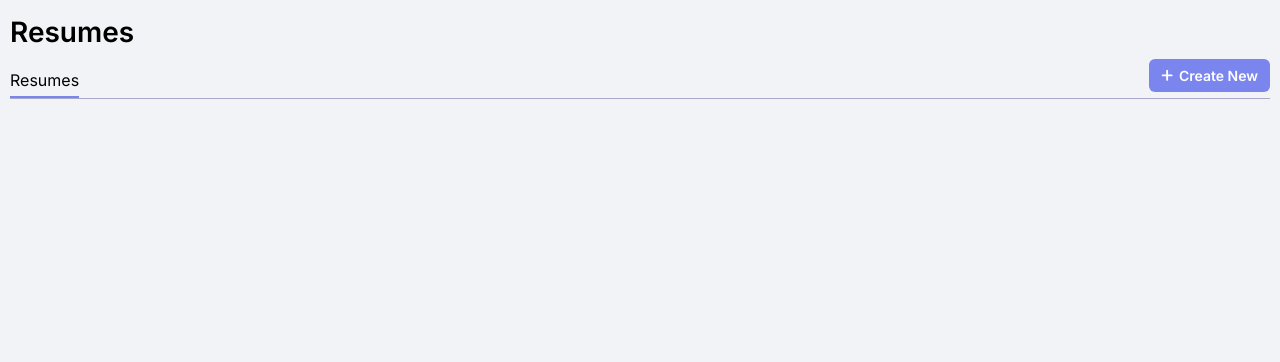
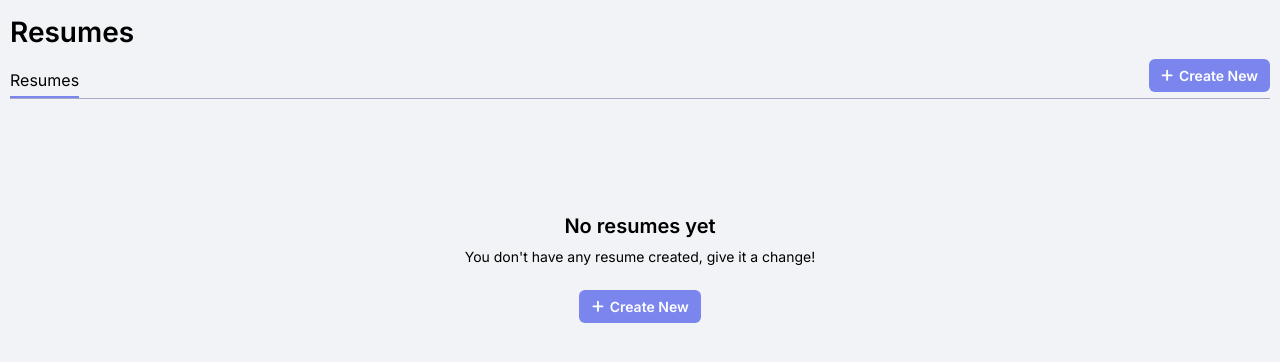
Before and after one commit to tomasndlate/resume-builder, an Angular app: page /dashboard in a window 1280 px wide. Shown: the top 362 px of the page. Built offline with nearby package versions, Linux system fonts and the light colour scheme.

Commit message:
functionality

```diff
--- a/src/app/components/resume-components/resume-summary/resume-summary.component.html
+++ b/src/app/components/resume-components/resume-summary/resume-summary.component.html
@@ -1,13 +1,13 @@
 <div class="resume-component">
   <header class="resume-component_header">
-    <h2 class="resume-component_header_title">Professional Summary</h2>
+    <h2 class="resume-component_header_title">{{ summary.title.default }}</h2>
   </header>
 
   <article class="resume-component-element_article">
     <div class="resume-component-element_input-section grid-2-columns">
-      <label class="resume-component-element_input-section_label" for="summary">Summary</label>
+      <label class="resume-component-element_input-section_label" for="summary">{{ summary.element.label }}</label>
       <textarea class="resume-component-element_input-section_textarea" id="summary" type="text"
-        placeholder=""></textarea>
+        placeholder="" (blur)="onInputBlur()" [(ngModel)]="summary.element.value"></textarea>
     </div>
   </article>
 </div>
--- a/src/app/components/resume-components/resume-summary/resume-summary.component.ts
+++ b/src/app/components/resume-components/resume-summary/resume-summary.component.ts
@@ -1,4 +1,5 @@
-import { Component } from '@angular/core';
+import { Component, EventEmitter, Input, Output } from '@angular/core';
+import { ISummary } from 'src/app/models/IResume.interface';
 
 @Component({
   selector: 'app-resume-summary',
@@ -6,5 +7,14 @@ import { Component } from '@angular/core';
   styleUrls: ['../resume-section.css', '../resume-section-element.css']
 })
 export class ResumeSummaryComponent {
+  @Input() summary!: ISummary;
+  @Output() summaryChange = new EventEmitter<string>();
 
+  onInputBlur() {
+    this.emitPersonalDetailsChange();
+  }
+
+  emitPersonalDetailsChange() {
+    this.summaryChange.emit(JSON.stringify(this.summary))
+  }
 }
--- a/src/app/models/Resume.implement.ts
+++ b/src/app/models/Resume.implement.ts
@@ -56,8 +56,8 @@ export const createIPersonalDetails = (): IPersonalDetails  => {
 
 export const createISummary = (): ISummary => {
   const summary: ISummary = {
-    title: { value: "", default: "" },
-    element: { value: "", label: "" }
+    title: { value: "", default: "Summary" },
+    element: { value: "", label: "Professional summary" }
   }
   return summary;
 }
--- a/src/app/pages/resume-dashboard-page/resume-dashboard-page.component.css
+++ b/src/app/pages/resume-dashboard-page/resume-dashboard-page.component.css
@@ -47,7 +47,7 @@
   padding-bottom: 4px;
 }
 
-.dashboard-header_bottom button {
+.dashboard-header_bottom_button {
   margin-bottom: 6px;
   display: flex;
   align-items: center;
@@ -60,14 +60,35 @@
   cursor: pointer;
 }
 
-.dashboard-header_bottom button p {
+.dashboard-header_bottom_button p {
   font-size: var(--font-size-md);
   font-weight: 600;
 }
 
-.dashboard-header_bottom button i {
+.dashboard-header_bottom_button i {
   -webkit-text-stroke: 1px;
   font-weight: var(--font-size-md);
+}
+
+.dashboard-no-resumes {
+  margin-top: 100px;
+  position: relative;
+  width: 100%;
+  display: flex;
+  flex-direction: column;
+  gap: 10px;
+  align-items: center;
+}
+
+.dashboard-no-resumes > h4 {
+  font-size: 20px;
+  font-weight: 600;
+  cursor: default;
+}
+.dashboard-no-resumes > p {
+  font-size: var(--font-size-md);
+  cursor: default;
+  margin-bottom: 15px;
 }
 
 .dashboard-resumes {
--- a/src/app/pages/resume-dashboard-page/resume-dashboard-page.component.html
+++ b/src/app/pages/resume-dashboard-page/resume-dashboard-page.component.html
@@ -4,15 +4,15 @@
     <nav>
       <a routerLink="/dashboard" routerLinkActive="dashboard-header_active-link">Resumes</a>
     </nav>
-    <button (click)="addResume()">
+    <button (click)="addResume()" class="dashboard-header_bottom_button">
       <i class="bi bi-plus-lg"></i>
       <p>Create New</p>
     </button>
   </div>
 </header>
 
+<ng-container *ngIf="resumes.length > 0; else noResumes">
   <section class="dashboard-resumes">
-
     <section class="dashboard-resumes_card" *ngFor="let resume of resumes; let i = index">
       <header>
         <h2>{{ resume.tag }}</h2>
@@ -39,8 +39,18 @@
         </a>
       </footer>
     </section>
-
   </section>
+</ng-container>
+<ng-template #noResumes>
+  <section class="dashboard-no-resumes">
+    <h4>No resumes yet</h4>
+    <p>You don't have any resume created, give it a change!</p>
+    <button (click)="addResume()" class="dashboard-header_bottom_button">
+      <i class="bi bi-plus-lg"></i>
+      <p>Create New</p>
+    </button>
+  </section>
+</ng-template>
 
 <app-delete-popup
   *ngIf="isDeletePopupOpen"
--- a/src/app/pages/resume-dashboard-page/resume-dashboard-page.component.ts
+++ b/src/app/pages/resume-dashboard-page/resume-dashboard-page.component.ts
@@ -1,4 +1,5 @@
 import { Component } from '@angular/core';
+import { Router } from '@angular/router';
 import { IResume, IResumeDraft } from 'src/app/models/IResume.interface';
 import { createIResumeDraft } from 'src/app/models/Resume.implement';
 import { ResumeService } from 'src/app/services/resume.service';
@@ -14,7 +15,7 @@ export class ResumeDashboardPageComponent {
   isDeletePopupOpen: boolean = false;
   indexResumeToDelete!: number;
 
-  constructor(private resumeService: ResumeService) {}
+  constructor(private resumeService: ResumeService, private router: Router) {}
 
   ngOnInit() {
     this.getResumes();
@@ -30,8 +31,9 @@ export class ResumeDashboardPageComponent {
   }
 
   addResume() {
-    const newResume: IResumeDraft = createIResumeDraft('tomasNEW')
-    this.resumeService.addResume(newResume);
+    const newResume: IResumeDraft = createIResumeDraft("Untitled");
+    const resumeId = this.resumeService.addResume(newResume);
+    this.router.navigate(['/editor', resumeId])
   }
 
   deleteResume(index: number) {
--- a/src/app/pages/resume-editor-page/resume-editor-page.component.css
+++ b/src/app/pages/resume-editor-page/resume-editor-page.component.css
@@ -1,17 +1,8 @@
-:host {
-  position: relative;
-  width: 100%;
-  max-width: 100%;
-  height: 100%;
-  display: grid;
-  grid-template-columns: 1fr 1fr;
-  background-color: aqua;
-}
-
 .editor {
   position: relative;
-  width: 100%;
-  height: 100%;
+  width: 50%;
+  height: fit-content;
+  min-height: 100dvh;
   display: flex;
   flex-direction: column;
   gap: 50px;
@@ -59,9 +50,10 @@
 }
 
 .viewer {
-  position: sticky;
+  position: fixed;
   top: 0;
-  width: 100%;
+  right: 0;
+  width: 50%;
   height: 100dvh;
   display: flex;
   justify-content: center;
@@ -79,9 +71,6 @@
   }
 
   .viewer {
-    position: fixed;
-    top: 0;
-    left: 0;
-    display: none;
+    width: 100%;
   }
 }
--- a/src/app/pages/resume-editor-page/resume-editor-page.component.html
+++ b/src/app/pages/resume-editor-page/resume-editor-page.component.html
@@ -25,7 +25,10 @@
       ></app-resume-personal-details>
 
       <!-- summary -->
-      <app-resume-summary></app-resume-summary>
+      <app-resume-summary
+      [summary]="resume.summary"
+      (summaryChange)="updateResumeSummary($event)"
+      ></app-resume-summary>
 
       <!-- employment -->
       <app-resume-section
--- a/src/app/pages/resume-editor-page/resume-editor-page.component.ts
+++ b/src/app/pages/resume-editor-page/resume-editor-page.component.ts
@@ -12,8 +12,6 @@ export class ResumeEditorPageComponent {
 
   resume!: IResume;
 
-  test_input: string = 'Untitled';
-
   constructor(
     private route: ActivatedRoute,
     private resumeService: ResumeService
@@ -23,10 +21,6 @@ export class ResumeEditorPageComponent {
     this.getResumeByParam();
   }
 
-  testFunction(){
-    console.log('Test function evoqued')
-  }
-
   updateResumeTag(tag: string) {
     this.resume = {...this.resume, tag: tag};
     this.updateResume();
@@ -34,6 +28,11 @@ export class ResumeEditorPageComponent {
 
   updateResumePersonalDetails(personalDetailsString: string) {
     this.resume = {...this.resume, personalDetails: JSON.parse(personalDetailsString)};
+    this.updateResume();
+  }
+
+  updateResumeSummary(summaryString: string) {
+    this.resume = {...this.resume, summary: JSON.parse(summaryString)};
     this.updateResume();
   }
 
--- a/src/app/services/resume.service.ts
+++ b/src/app/services/resume.service.ts
@@ -16,13 +16,14 @@ export class ResumeService {
     this.updateResumeSubject();
   }
 
-  addResume(resume: IResumeDraft): void {
+  addResume(resume: IResumeDraft): number {
     const resumeId = this.generateId();
     this.currentResumes[resumeId] = {
       ...resume,
       id: resumeId
     };
     this.updateResumeSubject();
+    return resumeId;
   }
 
   removeResume(id: number): void {
```
Lines whose indentation alone changed are shown as unchanged.
